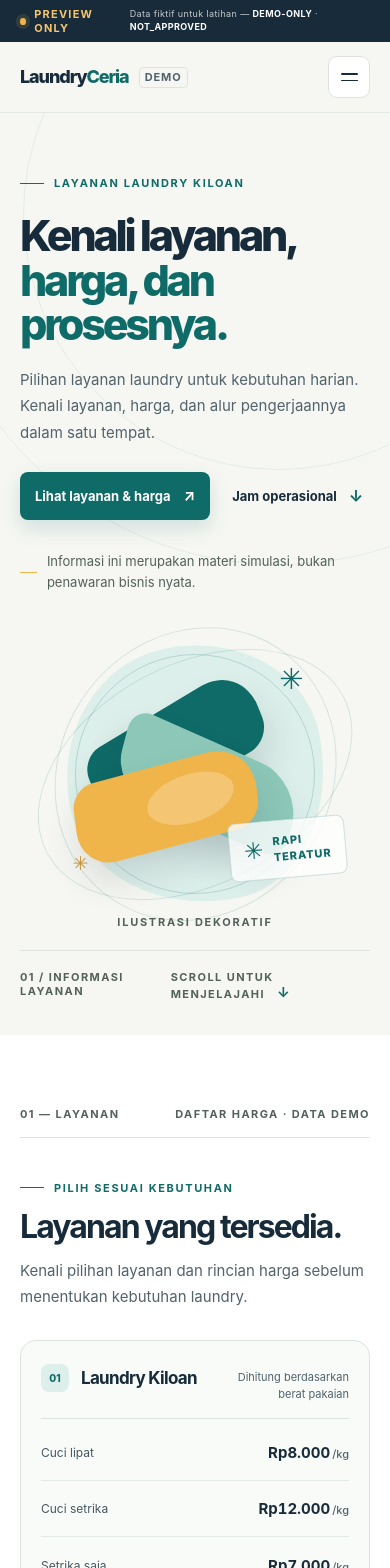
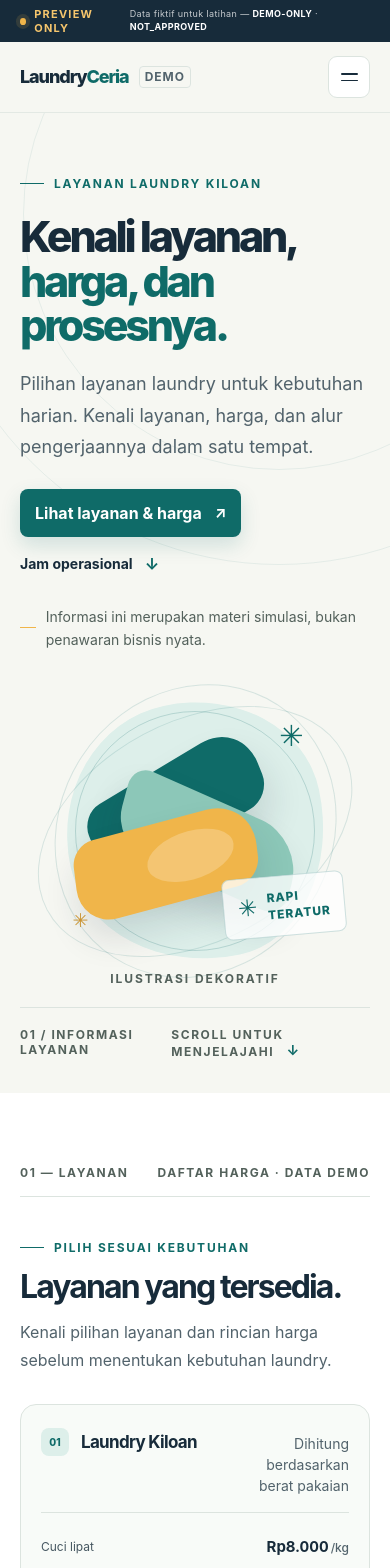
Before and after one commit to kannaryukkei/laundry-ceria-website, a React (Vite) app: page / in a window 390 px wide. Shown: the top 1568 px of the page. Built offline with nearby package versions, Linux system fonts and the light colour scheme.

Commit message:
fix(experiment-06): align mobile and desktop type scale with design spec

```diff
--- a/src/styles.css
+++ b/src/styles.css
@@ -256,3 +256,107 @@
   color: #53615B;
   font-size: 11px;
 }
+
+
+/* Experiment 06 — align legibility with the approved Stage 3 type scale. */
+.eyebrow,
+.section-topline,
+.wordmark-tag,
+.timing-card-top,
+.timing-value,
+.note-label,
+.radius-display small,
+.radius-display div > span,
+.pickup-rule > p,
+.rule-meta,
+.info-card-head,
+.card-corner,
+.fictional-label,
+.hours-row,
+.contact-card-top,
+.status-pill,
+.hero-bottom,
+.footer-bottom,
+.art-caption,
+.art-stamp {
+  font-size: 12px;
+}
+
+.hero-lead {
+  font-size: 19px;
+}
+
+.section-description,
+.turnaround-intro > p:not(.eyebrow),
+.pickup-copy > p:not(.eyebrow) {
+  font-size: 16px;
+}
+
+.hero-footnote,
+.pricing-note p,
+.timing-detail,
+.timing-rule,
+.express-foot,
+.process-aside p,
+.process-bottom-note p,
+.pickup-footnote,
+.card-footnote,
+.address-card > p,
+.contact-card > p,
+.footer-main p {
+  font-size: 14px;
+  line-height: 1.65;
+}
+
+.process-item p {
+  font-size: 15px;
+  line-height: 1.6;
+}
+
+.price-card-head p {
+  font-size: 14px;
+}
+
+.price-row small,
+.price-card-foot {
+  font-size: 12px;
+}
+
+.timing-value,
+.express-intro,
+.express-result {
+  font-size: 14px;
+}
+
+.button {
+  font-size: 16px;
+}
+
+.text-link,
+.contact-card-bottom a,
+.disabled-action {
+  font-size: 14px;
+}
+
+.art-stamp,
+.art-caption {
+  font-size: 12px;
+}
+
+@media (max-width: 1023px) {
+  .hero-lead {
+    font-size: 18px;
+  }
+}
+
+@media (max-width: 767px) {
+  .hero-lead {
+    font-size: 18px;
+  }
+
+  .section-description,
+  .turnaround-intro > p:not(.eyebrow),
+  .pickup-copy > p:not(.eyebrow) {
+    font-size: 16px;
+  }
+}
```
